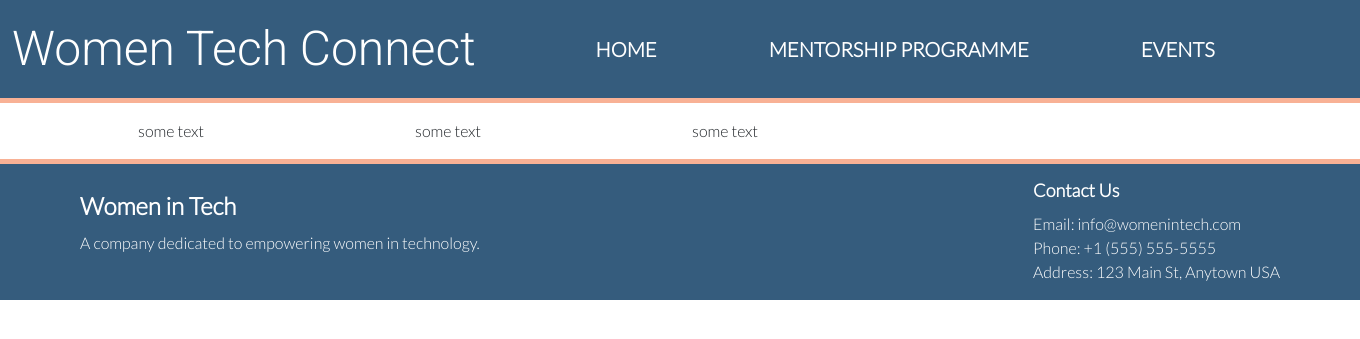
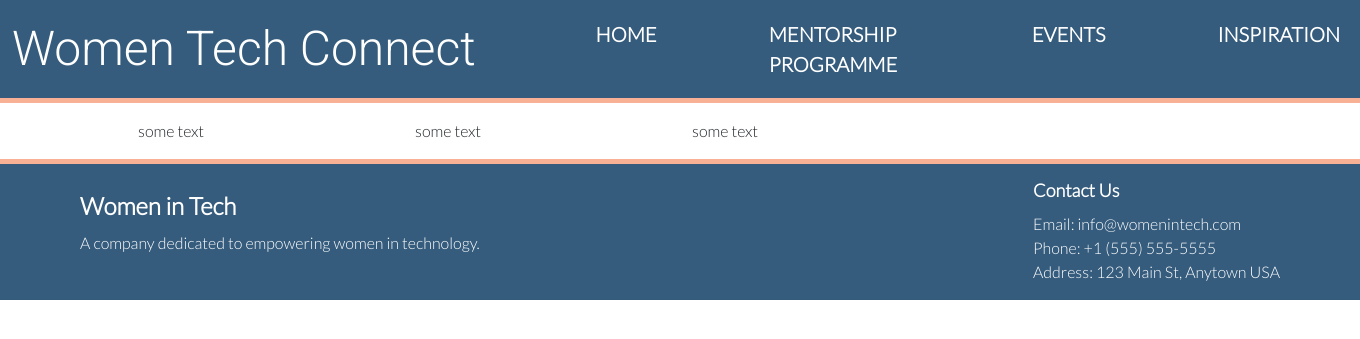
Before and after one commit to Jade-ux/WomenTechConnect, a Python web app: template templates/template.html in a window 1360 px wide. Shown: the top 339 px of the page. Run offline with Jinja, Linux system fonts and the light colour scheme; the template is opened without the code that fills it, so the values that code supplies are empty; some libraries are stand-ins or nearby versions.

Commit message:
Updated header and footer relatively in template
Changed fixed position to relative in the div header and footer classes to provide a better UI experience.

```diff
--- a/templates/template.html
+++ b/templates/template.html
@@ -9,11 +9,10 @@
   <link rel="stylesheet" href="static/css/style.css">
   <title>Women Tech Connect</title>
 </head>
-
 <body>
   <nav class="navbar navbar-dark navbar-expand-lg">
-    <div class="container-fluid">
-      <a class="navbar-brand" href="#">Women Tech Connect</a>
+    <div class="container-fluid position-relative">
+      <a class="navbar-brand brand-logo" href="#">Women Tech Connect</a>
       <button class="navbar-toggler" type="button" data-bs-toggle="collapse" data-bs-target="#navbarSupportedContent"
         aria-controls="navbarSupportedContent" aria-expanded="false" aria-label="Toggle navigation">
         <span class="navbar-toggler-icon"></span>
@@ -29,10 +28,14 @@
           <li class="nav-item">
             <a class="nav-link" href="#">Events</a>
           </li>
+          <li class="nav-item">
+            <a class="nav-link" href="#">Inspiration</a>
+          </li>
         </ul>
       </div>
     </div>
   </nav>
+
   <div class="container body-container">
     <div class="row p-3">
       <div class="col-3">
@@ -47,8 +50,8 @@
     </div>
   </div>
 
-  <footer class="container-fluid py-3 footer">
-    <div class="footer-container">
+  <footer class="container-fluid py-3 footer ">
+    <div class="footer-container position-relative">
       <div class="company-info">
         <h3>Women in Tech</h3>
         <p>A company dedicated to empowering women in technology.</p>
@@ -63,10 +66,10 @@
       </div>
     </div>
   </footer>
+  <script src="https://cdn.jsdelivr.net/npm/bootstrap@5.0.2/dist/js/bootstrap.bundle.min.js"
+  integrity="sha384-MrcW6ZMFYlzcLA8Nl+NtUVF0sA7MsXsP1UyJoMp4YLEuNSfAP+JcXn/tWtIaxVXM" crossorigin="anonymous">
+</script>
+<script src="https://kit.fontawesome.com/c64e77b395.js" crossorigin="anonymous"></script>
+</body>
 
-  <script src="https://cdn.jsdelivr.net/npm/bootstrap@5.0.2/dist/js/bootstrap.bundle.min.js"
-    integrity="sha384-MrcW6ZMFYlzcLA8Nl+NtUVF0sA7MsXsP1UyJoMp4YLEuNSfAP+JcXn/tWtIaxVXM" crossorigin="anonymous">
-  </script>
-  <script src="https://kit.fontawesome.com/c64e77b395.js" crossorigin="anonymous"></script>
-</body>
 </html>
```
